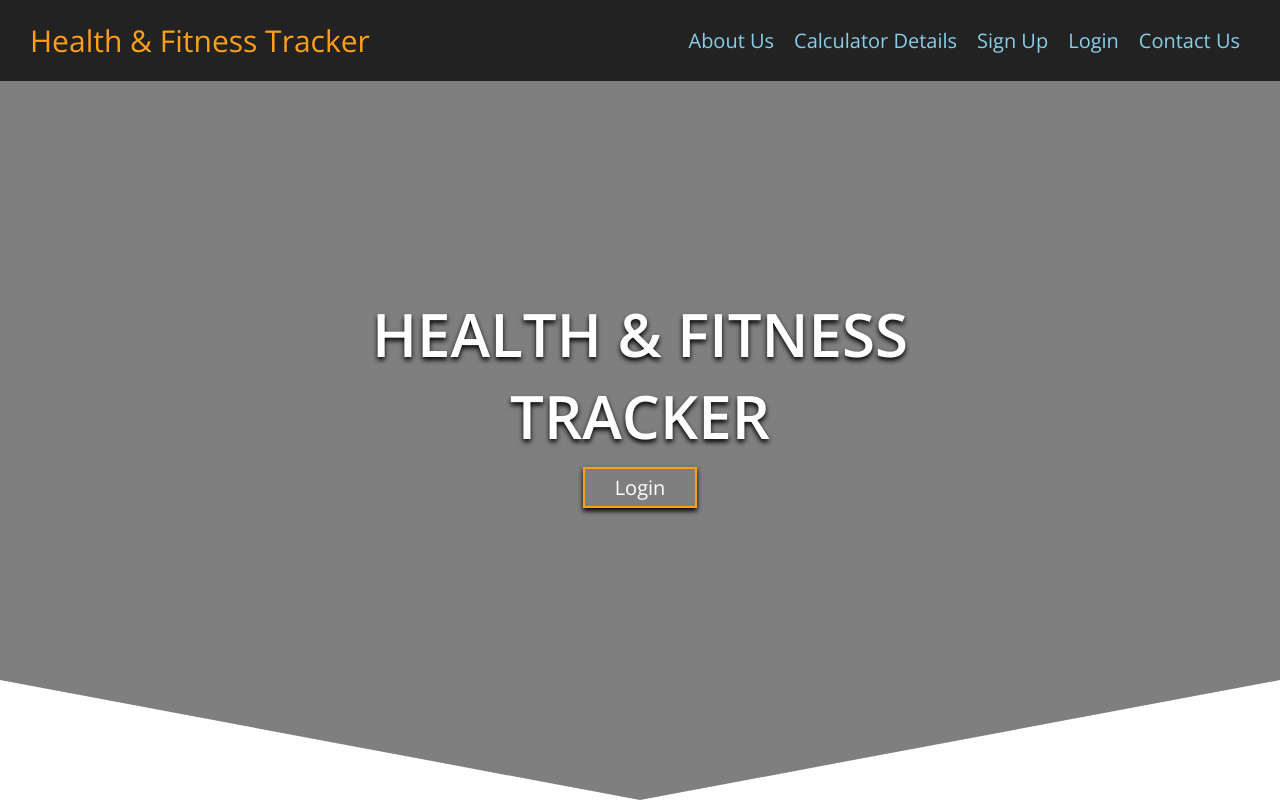
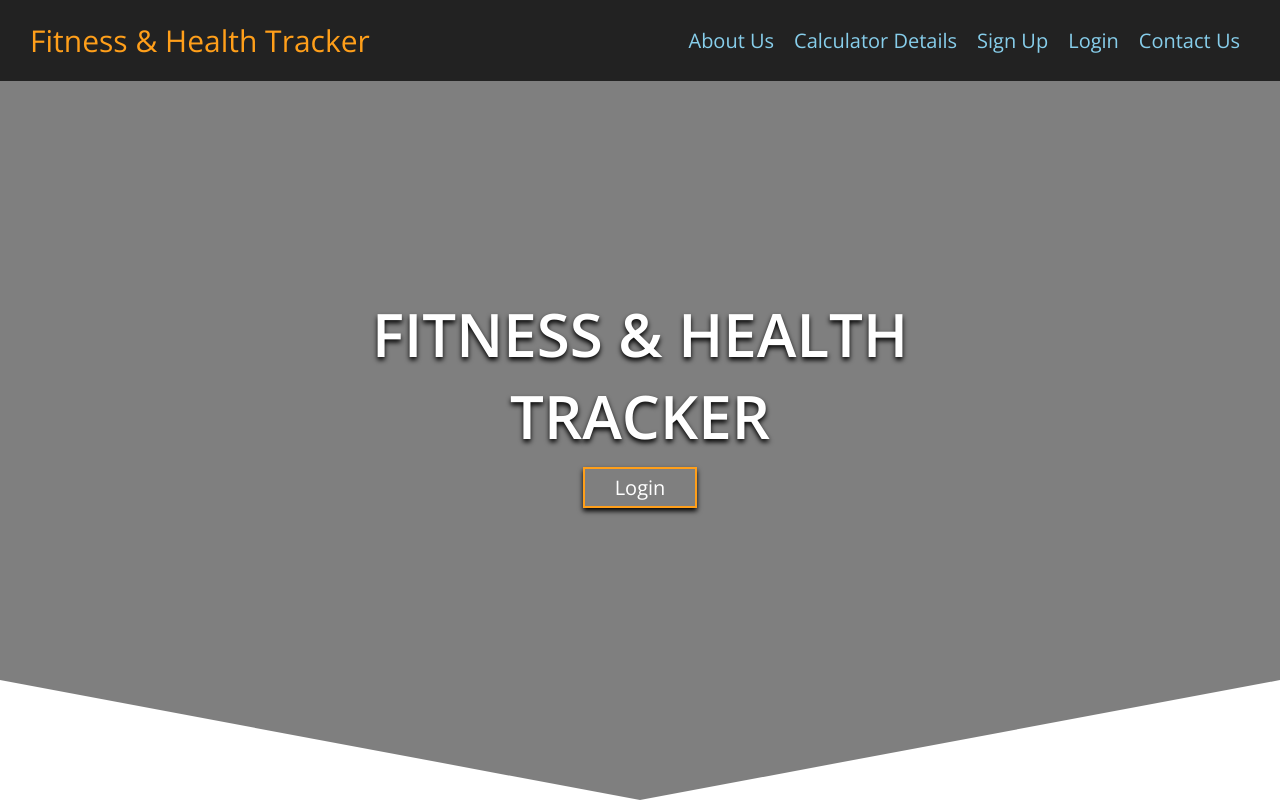
Before and after one commit to Vedashree4/MP, a website: page public/index.html in a window 1280 px wide. Shown: the top 802 px of the page. Drawn offline with nearby package versions, Linux system fonts and the light colour scheme.

Commit message:
T change

```diff
--- a/public/index.html
+++ b/public/index.html
@@ -48,7 +48,7 @@ starCountRef.on('value', (snapshot) => {
 
 <header>
 
-<a href="#" class="logo"><span>Health & Fitness Tracker</span></a>
+<a href="#" class="logo"><span>Fitness & Health Tracker</span></a>
 
 <div id="menu" class="fas fa-bars"></div>
 
@@ -72,7 +72,7 @@ starCountRef.on('value', (snapshot) => {
 
 <section class="home" id="home">
 
-<h1>Health & Fitness <br>Tracker</h1>
+<h1>Fitness & Health <br>Tracker</h1>
 
 <a href="#Login"><button class="btn">Login</button></a>
 
```
